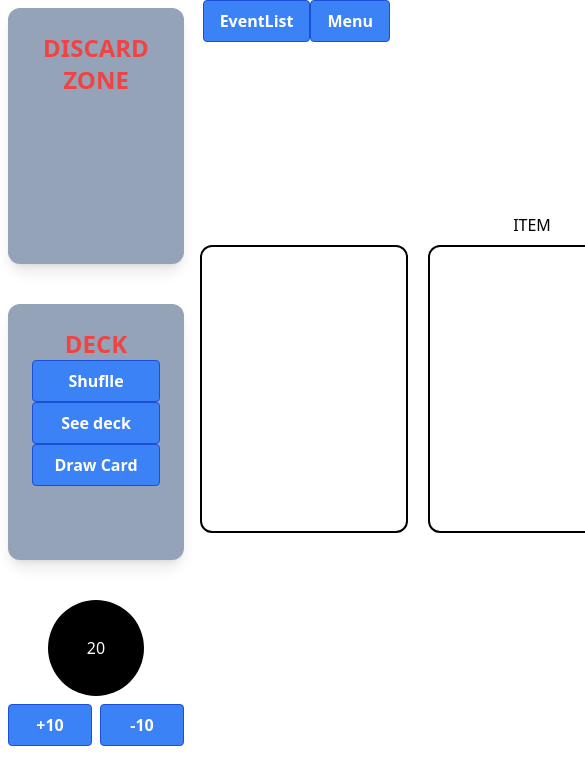
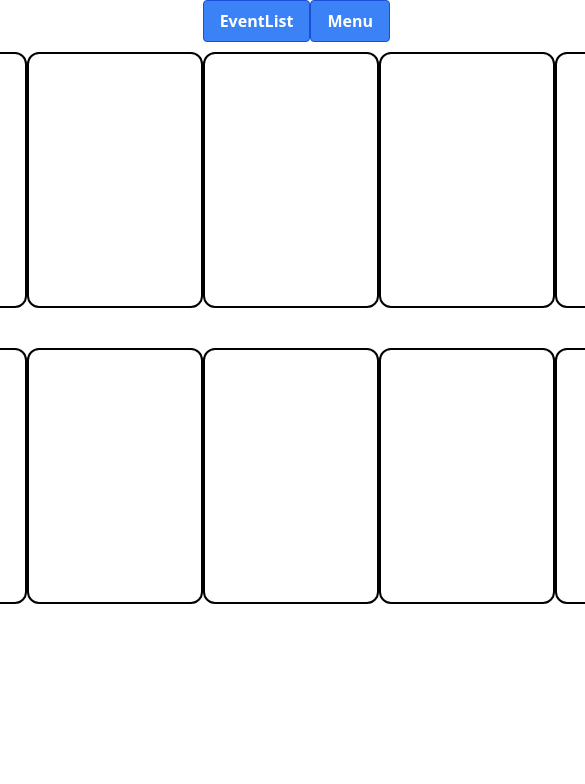
Before and after one commit to renatonerijr/CardGame, a React (Vite) app: page /game in a window 390 px wide. Shown: the top 784 px of the page, 585 px wide, since content can reach past the window. Built offline with nearby package versions, Linux system fonts and the light colour scheme.

Commit message:
feat: make responsive enough

```diff
--- a/src/Board/Board.tsx
+++ b/src/Board/Board.tsx
@@ -7,6 +7,7 @@ interface BoardRow {
     id: string
     name: string
     size: number
+    side: string
     type: string
     style: string
     slots: []
@@ -16,9 +17,9 @@ export const CardBoard = (props) => {
     const item = props.row;
     return (
         <div
-            className="p-6 w-52 mx-0 h-72 bg-slate-400 rounded-xl shadow-lg flex flex-col"
+            className="p-6 w-44 h-64 mx-0 bg-slate-400 rounded-xl shadow-lg flex flex-col"
         >
-            <div className='flex space-x-5 flex-row'>
+            <div className='flex space-x-2 flex-row'>
                 <p className="text-left text-xs font-bold">
                     ID:{item['id']}
                 </p>
@@ -26,7 +27,7 @@ export const CardBoard = (props) => {
                     TYPE:{item['type']}
                 </p>
             </div>
-            <p className="text-center mt-2 text-2xl font-bold">
+            <p className="text-center mt-2 text-xl font-bold">
                 {item['name']}
             </p>
             <p className="text-center mt-5 text-xs font-bold">
@@ -49,15 +50,18 @@ export const CardBoard = (props) => {
 
 const BoardField = (row: BoardRow) => {
     row = row.row
+    console.log(row.side)
+
     const { gameLogic } = useGameContext();
-
+    let rowSide = row.side != "center" ? "flex-col" : "flex-row"
+    let rowCSS = "flex justify-center space-x-0 m-2 " +  rowSide
     return (
         <div>
-            <div className="flex flex-row justify-center space-x-5">{row.type}</div>
-            <div className="flex flex-row justify-center space-x-5 m-2">
+            <div className="flex">{row.type}</div>
+            <div className={rowCSS}>
                 {
                     Array.from({ length: row.size }, (_, index) => (
-                            <div onClick={() => {gameLogic.placeCard(row, index)}} className="rounded-xl border-2 w-52 h-72 border-black">
+                            <div onClick={() => {gameLogic.placeCard(row, index)}} className="rounded-xl border-2 w-44 h-64 border-black">
                                 {
                                     row.slots[index] != undefined ?
                                     (
@@ -74,14 +78,16 @@ const BoardField = (row: BoardRow) => {
 
 const Board = ({ children }) => {
     const { gameLogic } = useGameContext();
-    const { centerBoard, leftBoard, rightBoard} = gameLogic.boards
+    const { centerBoard, leftBoard, rightBoard} = gameLogic.boards;
+
     return (
         <div className="h-2/3 w-100 ">
-            <div className="flex flex-row">
+
+            <div className="flex justify-center flex-row">
                 <div className="flex flex-col m-2 space-y-10">
                     {children}
                 </div>
-                <div className="flex flex-col justify-center">
+                <div className="flex flex-col flex-grow m-5">
                         {
                             leftBoard.map((row, index) => (
                                 <BoardField key={row.id} row={row}></BoardField>
@@ -95,7 +101,7 @@ const Board = ({ children }) => {
                             ))
                         }
                 </div>
-                <div className="flex flex-col justify-center">
+                <div className="flex flex-grow m-5">
                         {
                             rightBoard.map((row, index) => (
                                 <BoardField key={row.id} row={row}></BoardField>
@@ -107,4 +113,5 @@ const Board = ({ children }) => {
     )
 }
 
+
 export default Board
--- a/src/Game/Game.tsx
+++ b/src/Game/Game.tsx
@@ -1,4 +1,3 @@
-// Hand.js
 import { createContext, useContext, useEffect, useState } from "react";
 import { flushSync } from 'react-dom';
 import AvailableCards from '../Gamefiles/cards.json';
@@ -131,16 +130,17 @@ export const GameProvider = ({ children }) => {
         if (selectedCard.type == "ENERGY" && board_row.side != "center") {
             throw Error('ENERGY CARD CANNOT BE APPLIED TO SIDE BOARDS')
         }
-        let board_selected = centerBoard.findIndex((v) => {return v === board_row})
-        let card_in_board = centerBoard[board_selected].slots[index_row]
-
-        if (card_in_board == undefined && selectedCard.type == "ENERGY") {
-            throw Error("Can't apply energy on none card")
-        }
 
         let elem = hand.findIndex((v) => { return v === selectedCard})
 
         if (selectedCard.type == "ENERGY") {
+            let board_selected = centerBoard.findIndex((v) => {return v === board_row})
+            let card_in_board = centerBoard[board_selected].slots[index_row]
+
+            if (card_in_board == undefined && selectedCard.type == "ENERGY") {
+                throw Error("Can't apply energy on none card")
+            }
+
             if (board_row.side == "center") {
                 console.log(centerBoard)
                 addToEventList({"type": "place_energy", "center_board": centerBoard, "board_selected": board_selected, "card_in_board": card_in_board, "index_row": index_row, "selected_card": elem})
```
Lines whose indentation alone changed are shown as unchanged.
